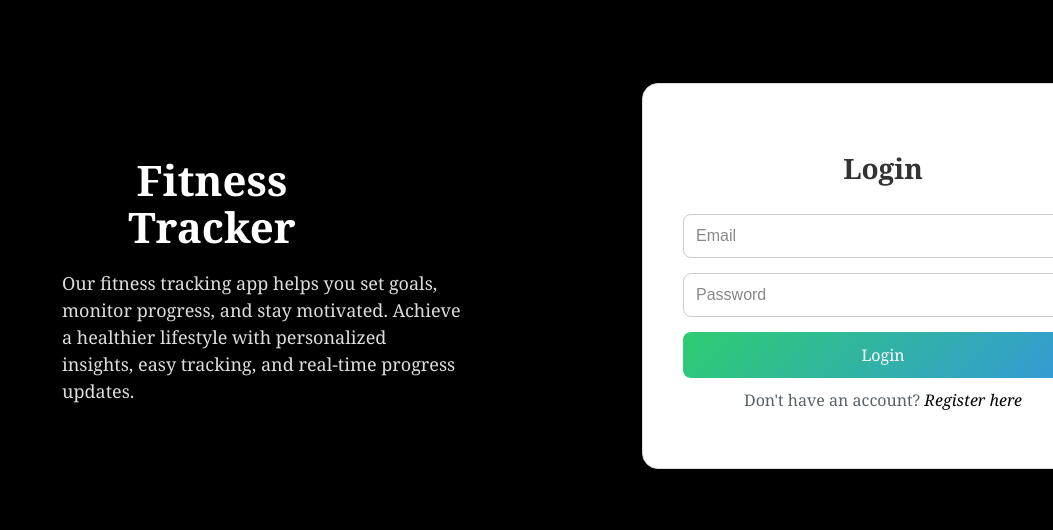
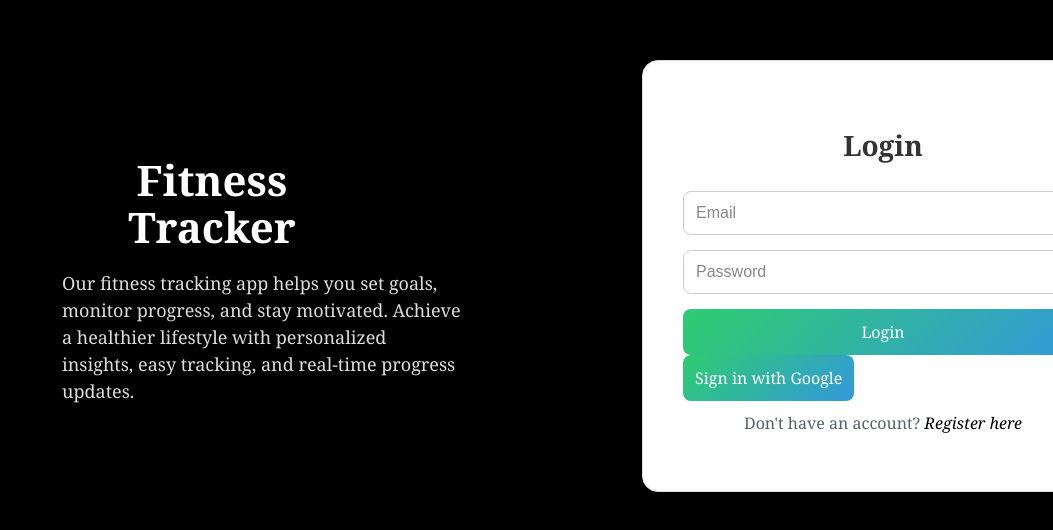
Before and after one commit to Avantheka/fitness-tracker, a React (Vite) app in the folder client/: page / in a window 1280 px wide. Shown: the part 144-674 px from the top of the page, without its empty margins (227-1280 px from the left). Built offline with nearby package versions, Linux system fonts and the light colour scheme.

Commit message:
Added firebase authentication

```diff
--- a/client/src/components/Login.jsx
+++ b/client/src/components/Login.jsx
@@ -2,6 +2,9 @@ import { useState } from "react";
 import './Auth.css';
 import { Link } from "react-router-dom";
 import axios from '../api/axios';
+
+import { auth, provider } from "../firebase"; // Import Firebase config
+import { signInWithPopup } from "firebase/auth"; // Import Google sign-in
 
 function Login() {
   const [email, setEmail] = useState('');
@@ -12,7 +15,6 @@ function Login() {
   const handleSubmit = async (e) => {
     e.preventDefault();
 
-    // Basic client-side validation
     if (!email || !password) {
       setError("Please fill in all fields");
       setSuccess("");
@@ -29,15 +31,12 @@ function Login() {
       const response = await axios.post("/login", { email, password });
       console.log("Login success:", response.data);
 
-      // ✅ Save JWT token in localStorage
       localStorage.setItem("token", response.data.token);
-
       setSuccess("Login successful!");
       setError("");
       setEmail("");
       setPassword("");
 
-      // ✅ Redirect to dashboard
       setTimeout(() => {
         window.location.href = '/dashboard';
       }, 1500);
@@ -45,6 +44,30 @@ function Login() {
     } catch (err) {
       console.error("Login failed:", err.response?.data || err.message);
       setError(err.response?.data?.message || "Login failed");
+      setSuccess("");
+    }
+  };
+
+  const handleGoogleSignIn = async () => {
+    try {
+      const result = await signInWithPopup(auth, provider);
+      const user = result.user;
+      const token = await user.getIdToken();
+
+      console.log("Google Sign-In successful:", user);
+
+
+      localStorage.setItem("token", token);
+      setSuccess("Google login successful!");
+      setError("");
+
+      setTimeout(() => {
+        window.location.href = '/dashboard';
+      }, 1500);
+
+    } catch (err) {
+      console.error("Google Sign-In Error:", err.message);
+      setError("Google Sign-In failed");
       setSuccess("");
     }
   };
@@ -84,6 +107,10 @@ function Login() {
           <button type="submit">Login</button>
         </form>
 
+        <button onClick={handleGoogleSignIn} className="google-signin-btn">
+          Sign in with Google
+        </button>
+
         <p>Don't have an account? <Link to="/register">Register here</Link></p>
       </div>
     </div>
--- /dev/null
+++ b/client/src/firebase.js
@@ -0,0 +1,18 @@
+import { initializeApp } from "firebase/app";
+import { getAuth, GoogleAuthProvider } from "firebase/auth";
+
+const firebaseConfig = {
+  apiKey: "AIzaSyATaQ9PqzMOXUeI_CrgiZOy7EwPUfNx67k",
+  authDomain: "fitness-tracker-app-38d0e.firebaseapp.com",
+  projectId: "fitness-tracker-app-38d0e",
+  storageBucket: "fitness-tracker-app-38d0e.firebasestorage.app",
+  messagingSenderId: "75595928093",
+  appId: "1:75595928093:web:cafd5ff8c379664c92ecf4",
+  measurementId: "G-0CGT6YM6CV"
+};
+
+const app = initializeApp(firebaseConfig);
+const auth = getAuth(app);
+const provider = new GoogleAuthProvider();
+
+export { auth, provider };
--- a/package.json
+++ b/package.json
@@ -4,6 +4,7 @@
     "cors": "^2.8.5",
     "dotenv": "^17.2.0",
     "express": "^5.1.0",
+    "firebase": "^12.0.0",
     "react-router-dom": "^7.7.0"
   }
 }
```
Also changed, not shown: 1 other file (tests, documents, lock files or other folders).
